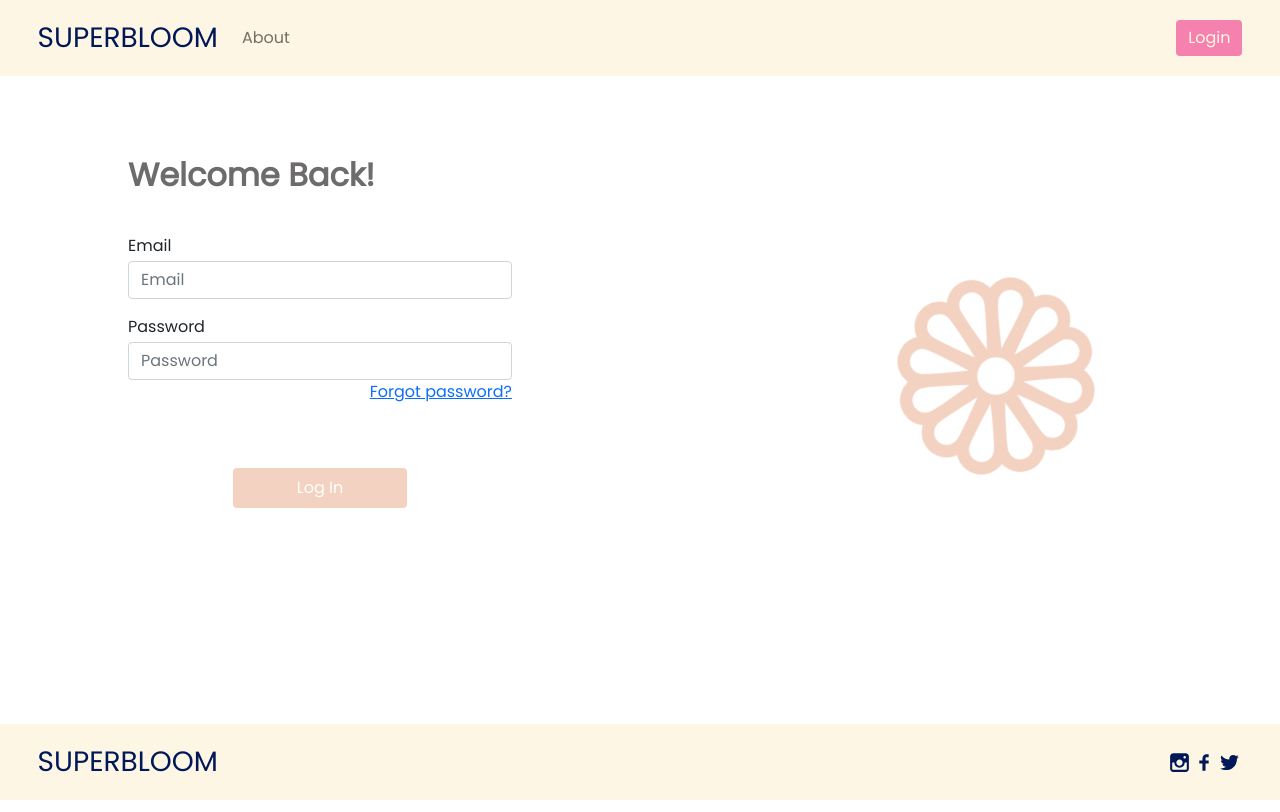
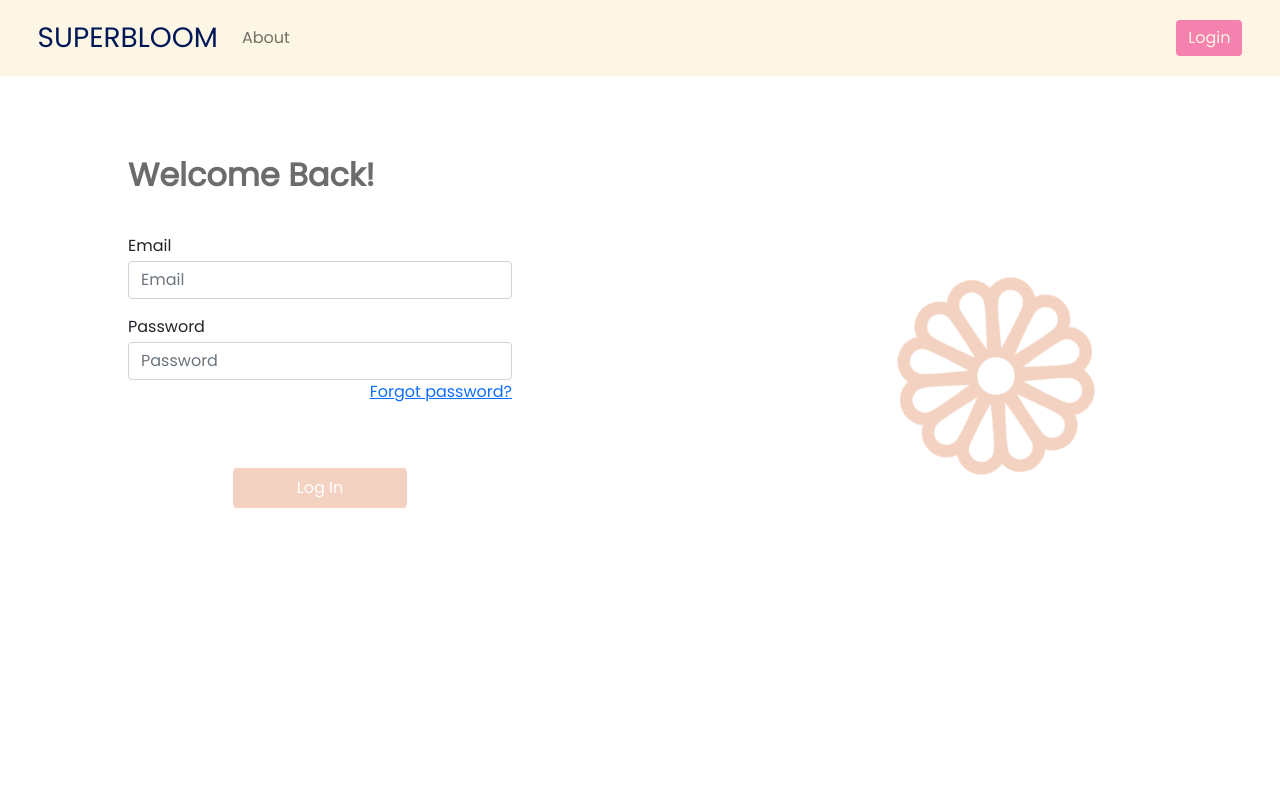
Before and after one commit to allyroo/hackathon-wellness, a React (Create React App) app: page /login in a window 1280 px wide. Built offline with nearby package versions, Linux system fonts and the light colour scheme.

Commit message:
Revert "Upload Footer.jsx and Footer.css"

```diff
--- a/src/components/Footer.css
+++ /dev/null
@@ -1,15 +0,0 @@
-@import url('https://fonts.googleapis.com/css2?family=Josefin+Sans&family=Poppins&family=Roboto+Slab&display=swap');
-
-.footer {
-    text-decoration: none;
-    background-color: #fef6e4;
-    padding: 1vh 2vw;
-    font-family: 'Poppins', sans-serif;
-    display: flex;
-    justify-content: space-between;
-}
-
-.social-media {
-    font-size: 25px;
-    color: #001858;
-}
--- a/src/components/Footer.jsx
+++ /dev/null
@@ -1,28 +0,0 @@
-import { Link } from 'react-router-dom';
-import {Navbar, NavbarBrand} from 'reactstrap';
-import {TiSocialInstagram, TiSocialFacebook, TiSocialTwitter} from 'react-icons/ti';
-
-import './Footer.css';
-
-const Footer = () => {
-    return (
-        <Navbar fixed="bottom" className="footer">
-            <NavbarBrand href="/">
-                <h3>SUPERBLOOM</h3>
-            </NavbarBrand>
-            <div>
-                <Link to="/">
-                    <TiSocialInstagram className="social-media" />
-                </Link>
-                <Link to="/">
-                    <TiSocialFacebook className="social-media" />
-                </Link>
-                <Link to="/">
-                    <TiSocialTwitter className="social-media" />
-                </Link>
-            </div>
-        </Navbar>
-    );
-};
-
-export default Footer;
--- a/src/pages/Login.jsx
+++ b/src/pages/Login.jsx
@@ -5,7 +5,6 @@ import LoginForm from "../components/LoginForm";
 // import { Card } from 'reactstrap';
 
 import NavBar from "../components/NavBar";
-import Footer from "../components/Footer";
 import './Login.css';
 
 const Login = (props) => {
@@ -26,8 +25,6 @@ const Login = (props) => {
                 <BsFlower1 className="flower-icon" />
             </div>
         </div>
-
-        <Footer />
         </React.Fragment>
 
     )
--- a/src/pages/Signup.jsx
+++ b/src/pages/Signup.jsx
@@ -25,8 +25,6 @@ const Signup = (props) => {
                 <SignupForm />
             </div>
         </div>
-
-        <Footer />
         </React.Fragment>
 
     )
```
